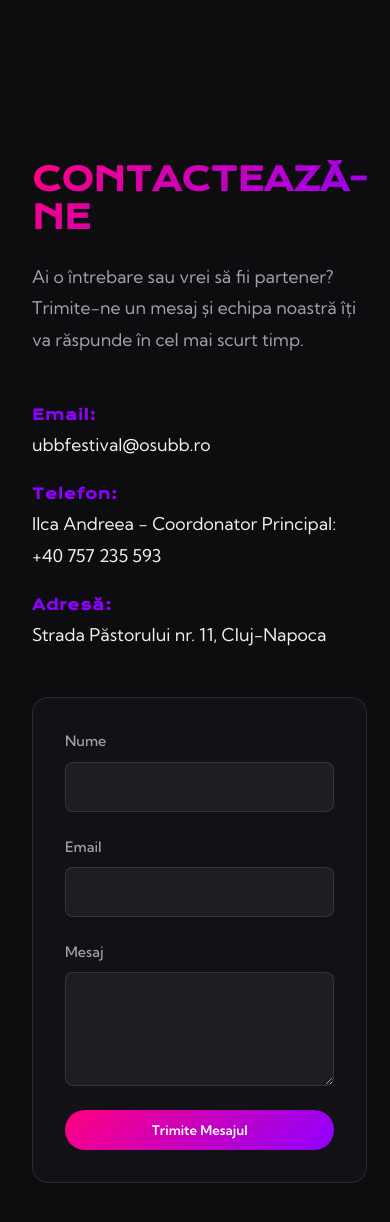
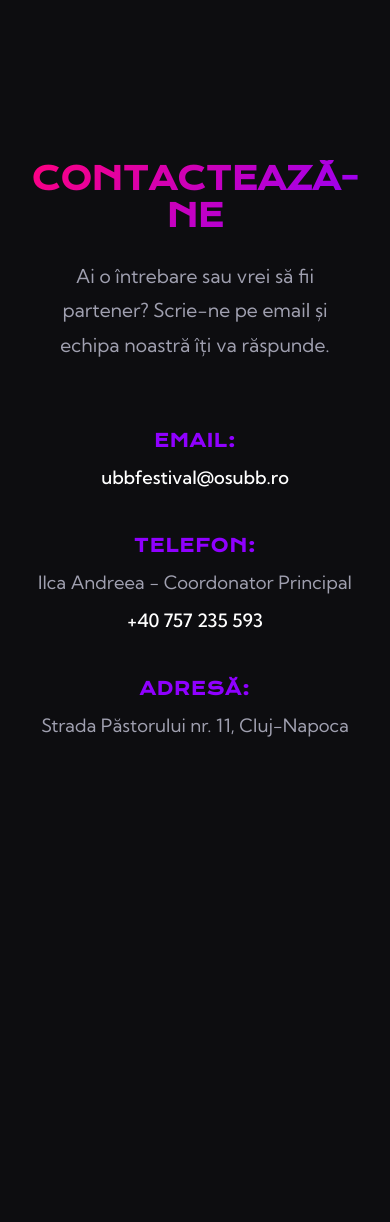
Before and after one commit to PaulSchiop/ubb-festival-site, a Next.js app: page /contact in a window 390 px wide. Shown: the top 1222 px of the page. After the commit the page ends 844 px from the top, so only its background shows below. Built offline with nearby package versions, Linux system fonts and the light colour scheme.

Commit message:
feat: add contact page with email, phone, and address details

```diff
--- a/src/app/contact/Contact.module.css
+++ b/src/app/contact/Contact.module.css
@@ -5,107 +5,65 @@
 }
 
 .content {
-  display: grid;
-  grid-template-columns: 1fr 1fr;
-  gap: 4rem;
-  align-items: flex-start;
+  display: flex;
+  flex-direction: column;
+  align-items: center;
+  text-align: center;
+  max-width: 800px;
+  margin: 0 auto;
 }
 
 .title {
-  font-size: clamp(2rem, 4vw, 3.5rem);
+  font-size: clamp(1.8rem, 8vw, 4rem);
   margin-bottom: 1.5rem;
   text-transform: uppercase;
 }
 
 .description {
-  font-size: 1.1rem;
+  font-size: 1.2rem;
   color: var(--text-muted);
-  margin-bottom: 3rem;
+  margin-bottom: 4rem;
   line-height: 1.8;
+  padding: 0 1rem;
 }
 
 .contactDetails {
   display: flex;
   flex-direction: column;
-  gap: 1.5rem;
+  gap: 2.5rem;
+  width: 100%;
 }
 
 .detailItem {
   display: flex;
   flex-direction: column;
-  gap: 0.25rem;
-  font-size: 1.1rem;
+  gap: 0.5rem;
+  font-size: 1.15rem;
+  align-items: center;
+  justify-content: center;
+  text-align: center;
+}
+
+.detailItem a {
+  color: white;
+  transition: color 0.3s ease;
+  word-break: break-all;
+  font-weight: 500;
+}
+
+.detailItem a:hover {
+  color: var(--accent-secondary);
+}
+
+.detailItem span {
+  color: var(--text-muted);
+  line-height: 1.6;
 }
 
 .detailItem strong {
   color: var(--accent-primary);
   font-family: var(--font-display);
-  font-size: 0.9rem;
+  font-size: 1.1rem;
   letter-spacing: 1px;
+  text-transform: uppercase;
 }
-
-.formWrapper {
-  padding: 3rem;
-}
-
-.form {
-  display: flex;
-  flex-direction: column;
-  gap: 1.5rem;
-}
-
-.formGroup {
-  display: flex;
-  flex-direction: column;
-  gap: 0.5rem;
-}
-
-.formGroup label {
-  font-size: 0.9rem;
-  color: var(--text-muted);
-  font-weight: 500;
-}
-
-.formGroup input,
-.formGroup textarea {
-  background: rgba(255, 255, 255, 0.05);
-  border: 1px solid var(--border-color);
-  border-radius: var(--radius-sm);
-  padding: 1rem;
-  color: white;
-  font-family: var(--font-body);
-  transition: border-color 0.3s ease, background 0.3s ease;
-}
-
-.formGroup input:focus,
-.formGroup textarea:focus {
-  outline: none;
-  border-color: var(--accent-primary);
-  background: rgba(255, 255, 255, 0.1);
-}
-
-.successMessage {
-  text-align: center;
-  padding: 3rem 0;
-}
-
-.successMessage h3 {
-  color: var(--accent-secondary);
-  font-size: 2rem;
-  margin-bottom: 1rem;
-}
-
-.successMessage p {
-  color: var(--text-muted);
-  margin-bottom: 2rem;
-}
-
-@media (max-width: 768px) {
-  .content {
-    grid-template-columns: 1fr;
-    gap: 3rem;
-  }
-  .formWrapper {
-    padding: 2rem;
-  }
-}
--- a/src/app/contact/page.jsx
+++ b/src/app/contact/page.jsx
@@ -1,90 +1,41 @@
 'use client'
-import { useState } from 'react';
 import { motion } from 'framer-motion';
 import config from '../../data/config.json';
 import styles from './Contact.module.css';
 
 export default function Contact() {
-  const [formData, setFormData] = useState({ name: '', email: '', message: '' });
-  const [submitted, setSubmitted] = useState(false);
-
-  const handleSubmit = (e) => {
-    e.preventDefault();
-    setSubmitted(true);
-  };
-
   return (
     <div className={styles.pageWrapper}>
       <div className={`container ${styles.container}`}>
         <motion.div
           className={styles.content}
-          initial={{ opacity: 0, y: 20 }}
+          initial={{ opacity: 0, y: 30 }}
           animate={{ opacity: 1, y: 0 }}
           transition={{ duration: 0.6 }}
         >
           <div className={styles.info}>
             <h1 className={`gradient-text ${styles.title}`}>Contactează-ne</h1>
-            <p className={styles.description}>Ai o întrebare sau vrei să fii partener? Trimite-ne un mesaj și echipa noastră îți va răspunde în cel mai scurt timp.</p>
+            <p className={styles.description}>Ai o întrebare sau vrei să fii partener? Scrie-ne pe email și echipa noastră îți va răspunde.</p>
 
             <div className={styles.contactDetails}>
+
               <div className={styles.detailItem}>
                 <strong>Email:</strong>
                 <a href={`mailto:${config.contact.email}`}>{config.contact.email}</a>
               </div>
+
               <div className={styles.detailItem}>
                 <strong>Telefon:</strong>
-                Ilca Andreea - Coordonator Principal:
-                <br></br>
+                <span>Ilca Andreea - Coordonator Principal</span>
                 <a href={`tel:${config.contact.phone}`}>{config.contact.phone}</a>
               </div>
+
               <div className={styles.detailItem}>
-                <strong>Adresă:</strong> {config.contact.address}
+                <strong>Adresă:</strong>
+                <span>{config.contact.address}</span>
               </div>
+
             </div>
-          </div>
-
-          <div className={`glass-panel ${styles.formWrapper}`}>
-            {submitted ? (
-              <div className={styles.successMessage}>
-                <h3>Mesaj trimis!</h3>
-                <p>Îți mulțumim pentru mesaj. Vom reveni cu un răspuns în curând.</p>
-                <button className="btn" onClick={() => setSubmitted(false)}>Trimite alt mesaj</button>
-              </div>
-            ) : (
-              <form onSubmit={handleSubmit} className={styles.form}>
-                <div className={styles.formGroup}>
-                  <label htmlFor="name">Nume</label>
-                  <input
-                    type="text"
-                    id="name"
-                    required
-                    value={formData.name}
-                    onChange={(e) => setFormData({ ...formData, name: e.target.value })}
-                  />
-                </div>
-                <div className={styles.formGroup}>
-                  <label htmlFor="email">Email</label>
-                  <input
-                    type="email"
-                    id="email"
-                    required
-                    value={formData.email}
-                    onChange={(e) => setFormData({ ...formData, email: e.target.value })}
-                  />
-                </div>
-                <div className={styles.formGroup}>
-                  <label htmlFor="message">Mesaj</label>
-                  <textarea
-                    id="message"
-                    rows="5"
-                    required
-                    value={formData.message}
-                    onChange={(e) => setFormData({ ...formData, message: e.target.value })}
-                  ></textarea>
-                </div>
-                <button type="submit" className="btn">Trimite Mesajul</button>
-              </form>
-            )}
           </div>
         </motion.div>
       </div>
```
